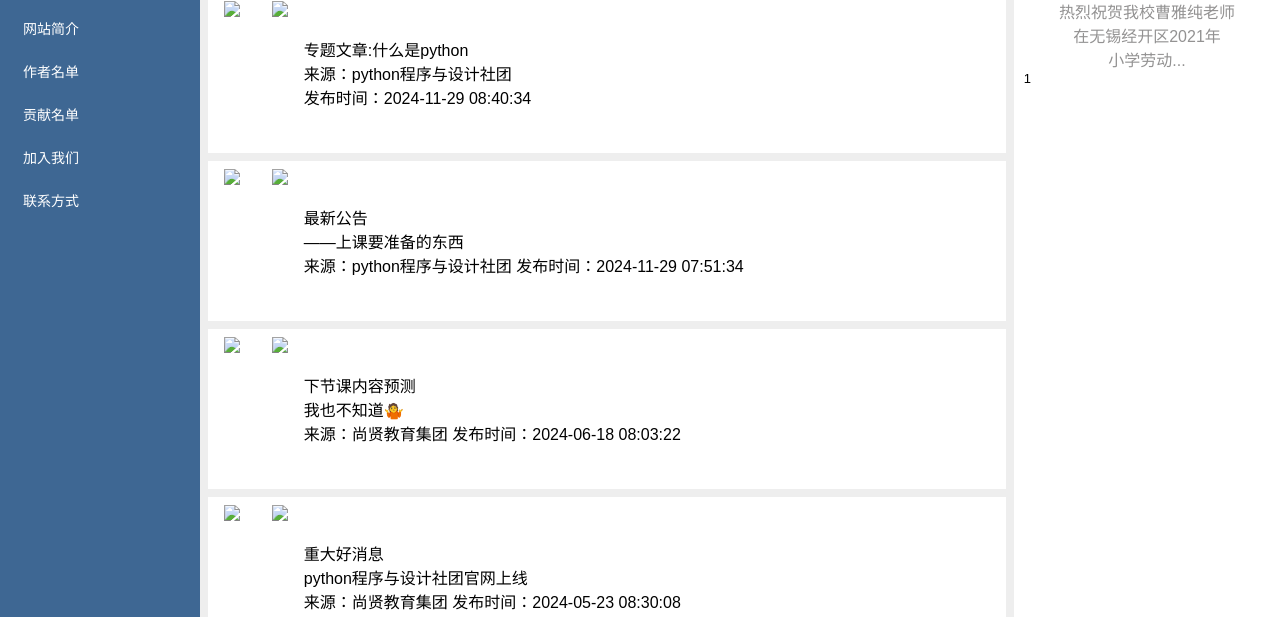
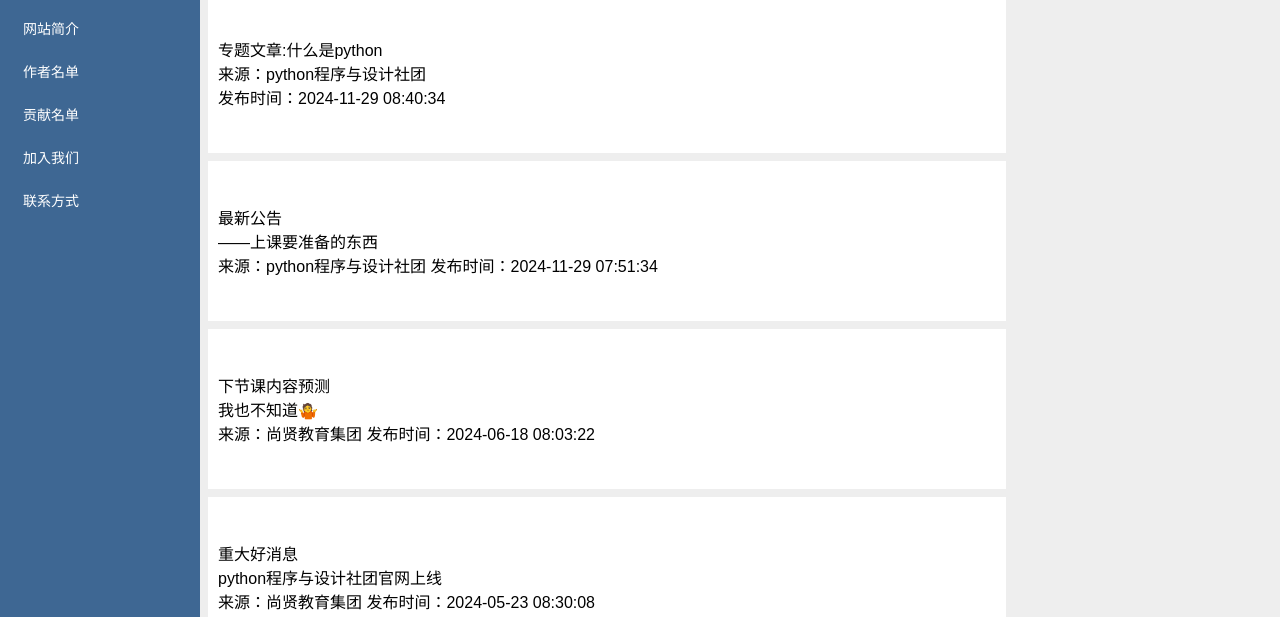
Before and after one commit to big-big-banana/python_club, a plain HTML site: page index.html in a window 1280 px wide. Shown: the part 183-800 px from the top of the page. Drawn offline with Linux system fonts and the light colour scheme.

Commit message:
删去不存在的图片,试图修复图像不显示的问题

```diff
--- a/index.html
+++ b/index.html
@@ -57,13 +57,16 @@
             height: 160px ;
             display: flex ;
             align-items: center;
+
         }
         .image{
             height: 90%;
             padding: 2%;
         }
         .website{
-            text-decoration:none; color:rgb(0, 0, 0)
+            text-decoration:none; color:rgb(0, 0, 0);
+            margin: 10px;
+
         }
     </style>
 </head>
@@ -106,38 +109,33 @@
                 <div class="flex colum">
                     <!-- 列表项 -->
                      <div  class="baiSe mgt8 shadow nwes">
-                        <img src="photo/image1-1.png" class="image">
-                        <img src="photo/image1-2.png" class="image">
                         <a href="http://www.baidu.com"class="website">
                             专题文章:什么是python<br>来源：python程序与设计社团 <br>发布时间：2024-11-29 08:40:34
                         </a>
                     </div>
+
                      <!-- 列表项 -->
-                     <div  class="baiSe mgt8 shadow nwes">
-                        <img src="photo/image2-1.png" class="image">
-                        <img src="photo/image2-2.png" class="image">
+                     <div  class="baiSe mgt8 shadow nwes" style="margin: 10;">
+
                         <a href="http://www.baidu.com" class="website">
                             最新公告<br> ——上课要准备的东西<br>来源：python程序与设计社团 发布时间：2024-11-29 07:51:34
                         </a>
                     </div>
                      <!-- 列表项 -->
                      <div  class="baiSe mgt8 shadow nwes">
-                        <img src="photo/image3-1.png" class="image">
-                        <img src="photo/image3-2.png" class="image">
+
                         <a href="http://www.baidu.com" class="website">
                             下节课内容预测<br> 我也不知道🤷<br>来源：尚贤教育集团 发布时间：2024-06-18 08:03:22
                         </a>
                     </div>
                     <div  class="baiSe mgt8 shadow nwes">
-                        <img src="photo/image4-1.png" class="image">
-                        <img src="photo/image4-2.png" class="image">
+
                         <a href="http://www.baidu.com" class="website">
                             重大好消息<br> python程序与设计社团官网上线<br>来源：尚贤教育集团 发布时间：2024-05-23 08:30:08
                         </a>
                     </div>
                     <div  class="baiSe mgt8 shadow nwes">
-                        <img src="photo/image5-1.png" class="image">
-                        <img src="photo/image5-2.png" class="image">
+
                         <a href="http://www.baidu.com" class="website">
                             “网站更新建议反馈,周四下午社团课<br>来源：网站作者 发布时间：2024-11-29 15:51:3
                         </a>
@@ -150,7 +148,7 @@
             </div>
             <!--右区 -->
             <div style="flex: 1" class="flex colum">
-                <!-- 提示区 -->
+                <!-- 提示区
                 <div style="height: 150px; text-align: center" class="baiSe shadow flex1">
                     <img src="photo/j-1.png" style="padding: 3%;width: 94%;border-radius: 25px">
                     <span style="text-align: center;">喜报！</span>
@@ -160,9 +158,9 @@
                     <span style="color: #939292;"><br>热烈祝贺我校曹雅纯老师<br>在无锡经开区2021年<br>小学劳动...</span>
                 <div>
             </div>
-                <!-- 消息区 -->
+
                 <div style="height: 300px; width: 10%; font-size:small" class="baiSe mgt shadow">
-                    <span>1</span>
+                    <span>1</span> -->
                 </div>
             </div>
         </div>
```
